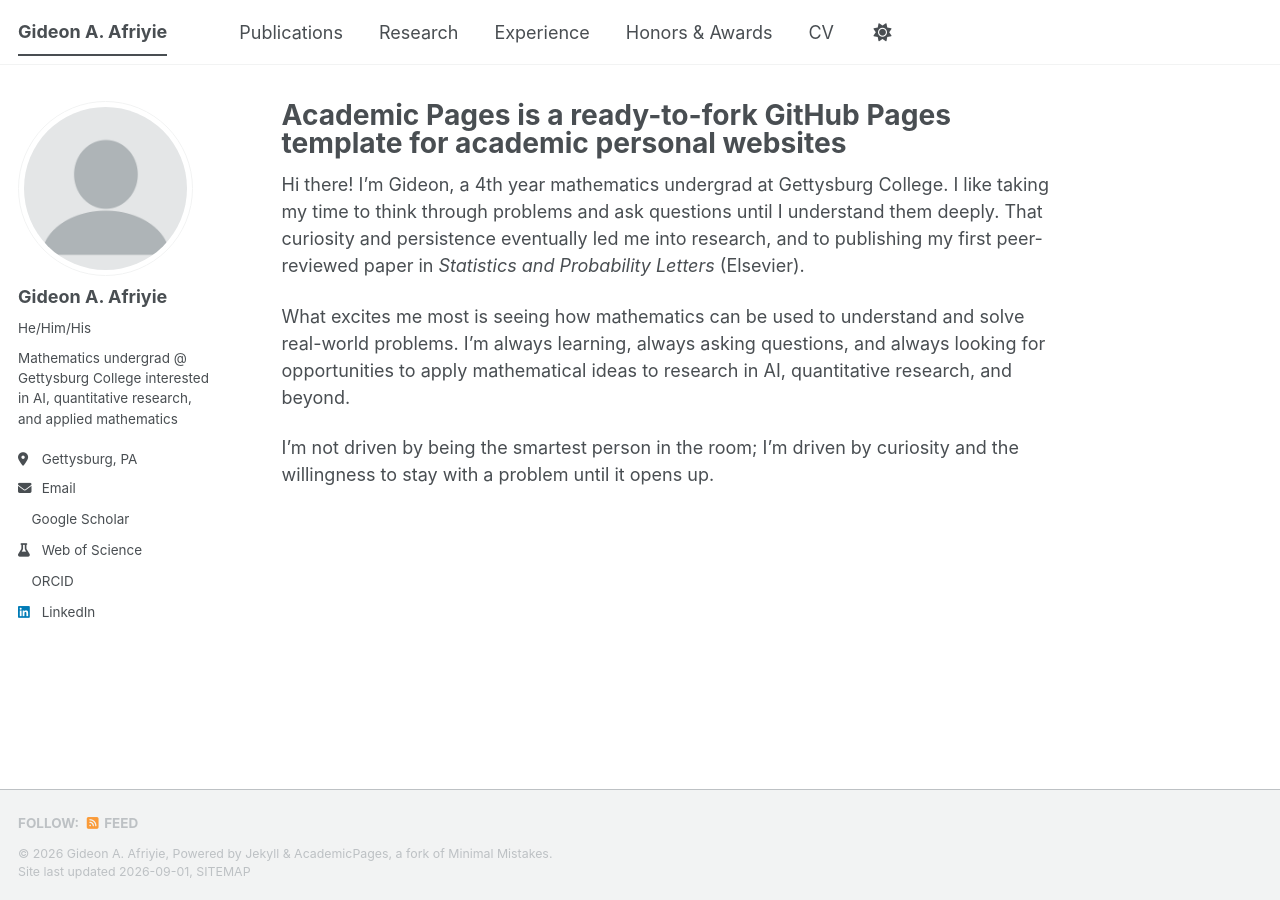
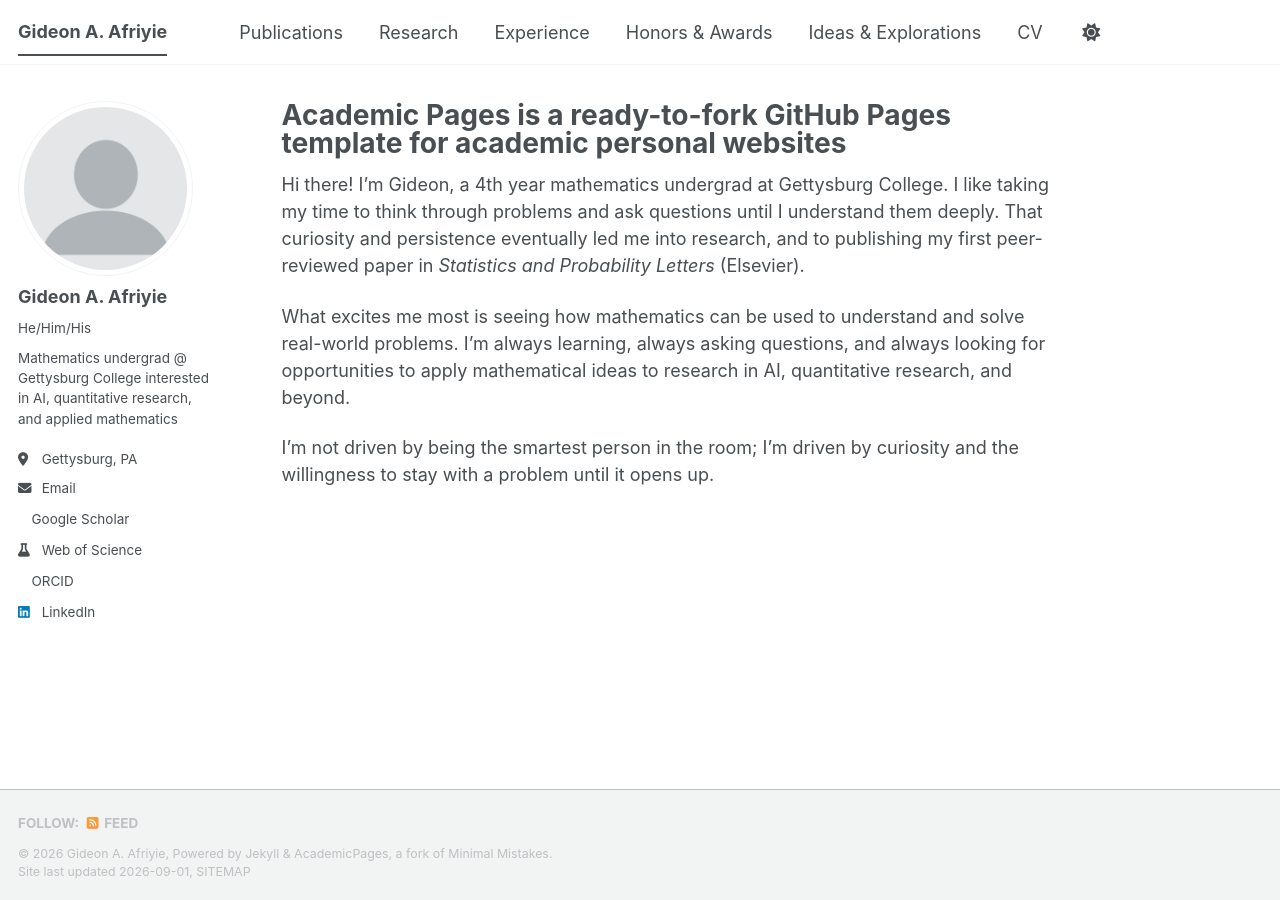
Before and after one commit to GideonAfriyie/academic-website-test, a Jekyll site: the page built from _pages/about.md, in a window 1280 px wide. Built offline with Jekyll 4.4.1, drawn with Linux system fonts in a browser that asks for light colours; a style sheet for code colours, icons or effects is not loaded.

Commit message:
Add 'Ideas & Explorations' to navigation

```diff
--- a/_data/navigation.yml
+++ b/_data/navigation.yml
@@ -20,5 +20,8 @@ main:
   - title: "Honors & Awards"
     url: /honors/
 
+  - title: "Ideas & Explorations"
+    url: /explorations/
+
   - title: "CV"
     url: /cv/
```
